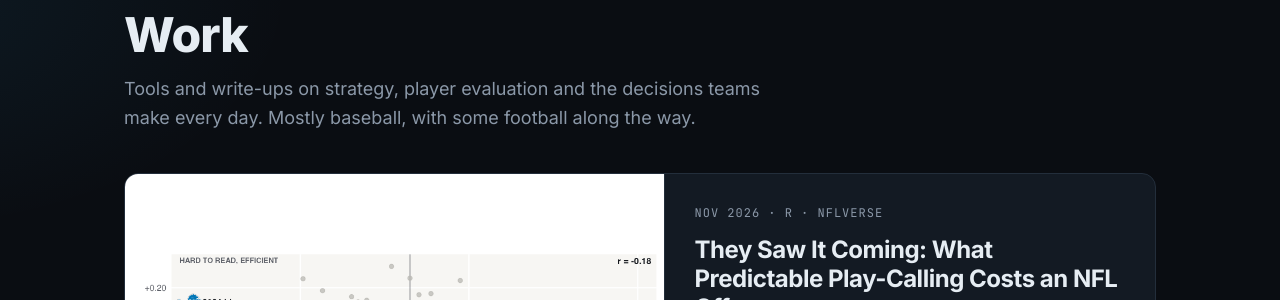
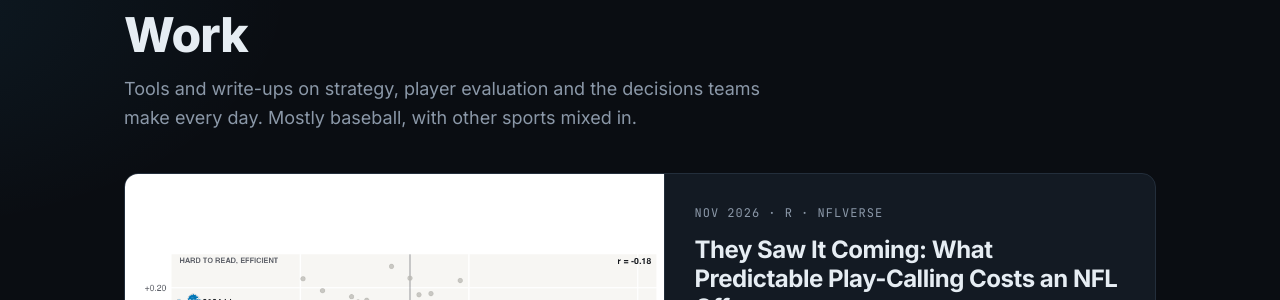
Before and after one commit to jakekleiman/jakekleiman.github.io, a Jekyll site: the page built from projects.md, in a window 1280 px wide and 900 px high. Shown: the part 153-453 px from the top of the window. Built offline with Jekyll 4.4.1, drawn with Linux system fonts in a browser that asks for light colours.

Commit message:
Projects subtitle: other sports, not just football
Co-Authored-By: Claude Opus 5.5 <noreply@anthropic.com>
Claude-Session: https://claude.ai/code/session_019BerLSqfVTxTjg18rd7J3i

```diff
--- a/projects.md
+++ b/projects.md
@@ -6,7 +6,7 @@ permalink: /projects/
 
 <div class="eyebrow">Projects &amp; articles</div>
 <h1 class="page-title">Work</h1>
-<p class="page-sub">Tools and write-ups on strategy, player evaluation and the decisions teams make every day. Mostly baseball, with some football along the way.</p>
+<p class="page-sub">Tools and write-ups on strategy, player evaluation and the decisions teams make every day. Mostly baseball, with other sports mixed in.</p>
 
 <div class="project">
   <a class="project-img project-img--fit" href="{{ '/play-calling-predictability/' | relative_url }}"><img src="{{ '/assets/img/predictability/thumb-teams.png' | relative_url }}" alt="Every NFL team-season, predictability vs. EPA per play"></a>
```
